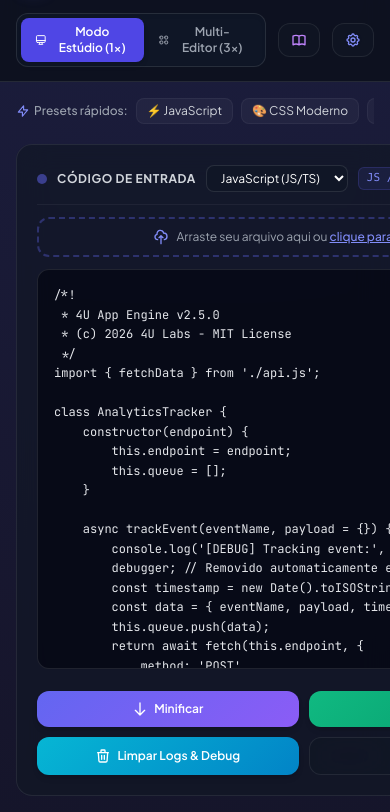
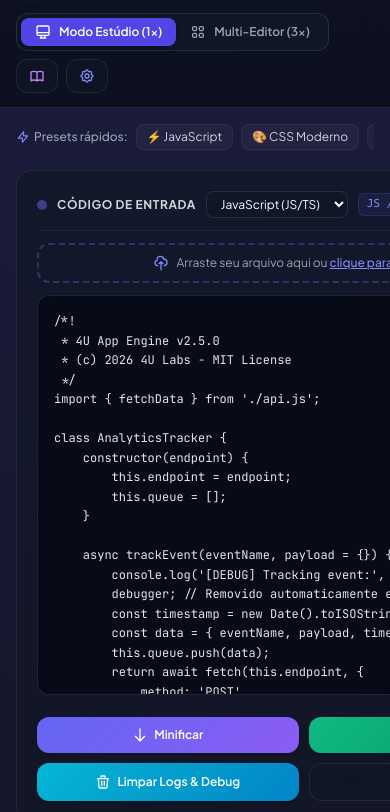
Before and after one commit to 4u-Labs/minifier, a plain HTML site: page index.html in a window 390 px wide. Shown: the part 77-889 px from the top of the page. Drawn offline with nearby package versions, Linux system fonts and the light colour scheme.

Commit message:
fix(mobile): eliminate horizontal overflow on mobile viewport

```diff
--- a/index.html
+++ b/index.html
@@ -179,7 +179,7 @@
         }
     </style>
 </head>
-<body class="min-h-screen gradient-hero-bg selection:bg-indigo-500/30 selection:text-white pb-16">
+<body class="min-h-screen gradient-hero-bg selection:bg-indigo-500/30 selection:text-white pb-16 overflow-x-hidden">
 
     <!-- Top Navigation / Brand Header -->
     <header class="border-b border-white/10 backdrop-blur-md sticky top-0 z-40 bg-[#0b0f19]/80">
@@ -208,7 +208,7 @@
             </div>
 
             <!-- View Switcher & Quick Tools -->
-            <div class="flex items-center gap-3">
+            <div class="flex flex-wrap items-center gap-2 sm:gap-3 max-w-full">
                 <!-- Mode Switcher Pill -->
                 <div class="bg-gray-900/90 p-1 rounded-xl border border-white/10 flex items-center shadow-inner">
                     <button id="viewModeStudioBtn" onclick="switchViewMode('studio')" class="px-3.5 py-1.5 rounded-lg text-xs font-semibold flex items-center gap-2 transition-all bg-indigo-600 text-white shadow-md">
```
Also changed, not shown: 2 other files.
